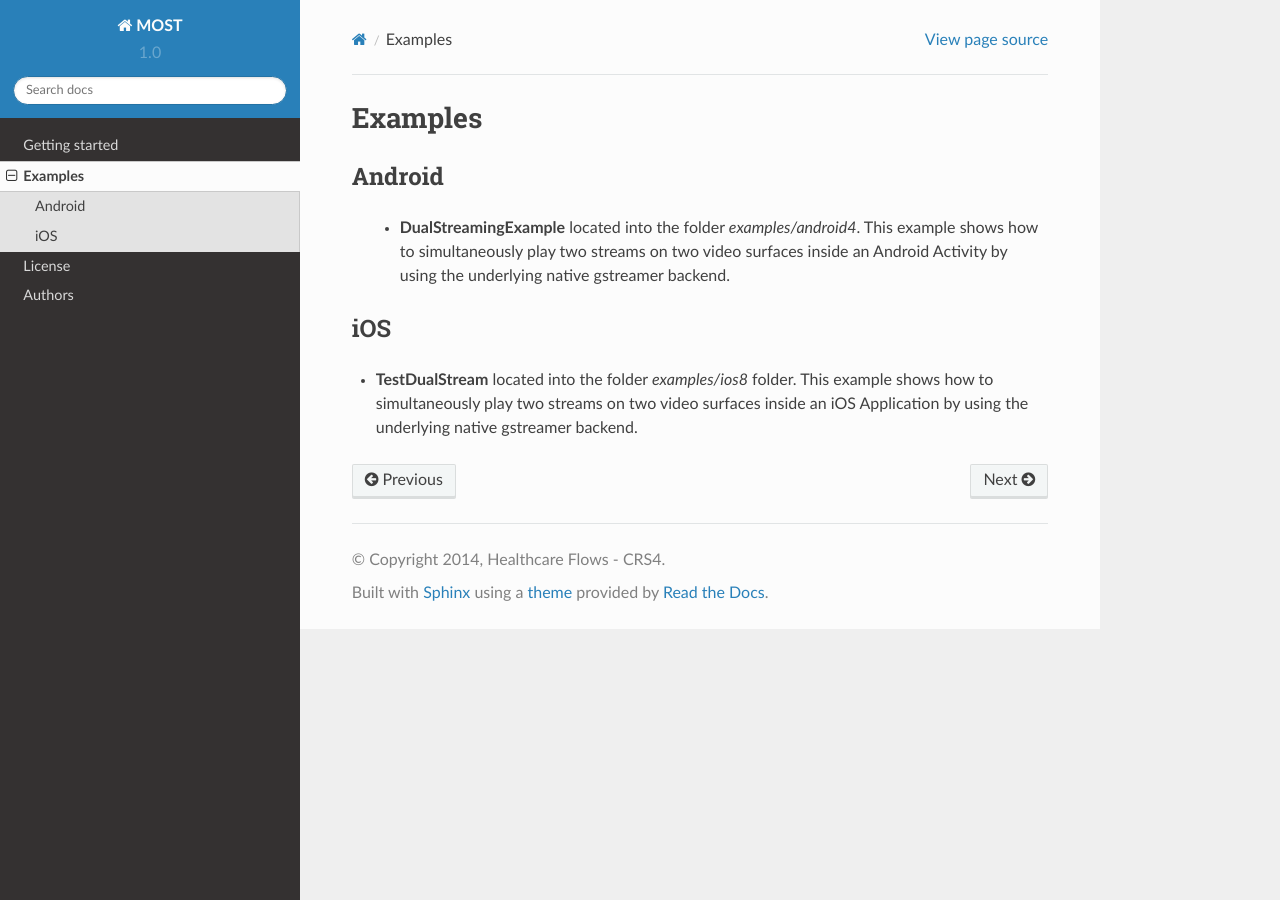
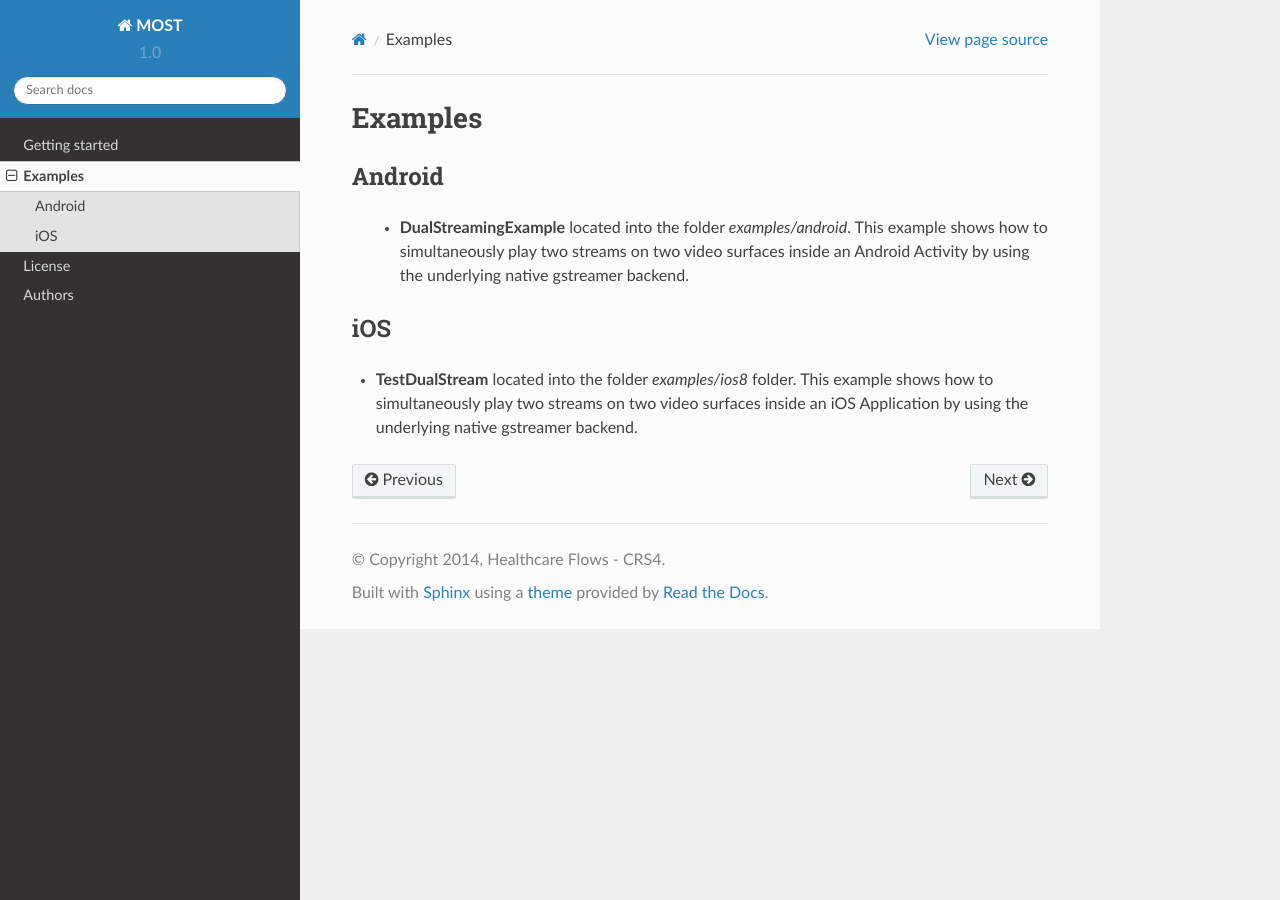
Before and after one commit to crs4/most-streaming, a Sphinx documentation site: the page built from docs/source/examples.rst, in a window 1280 px wide. Built offline with Sphinx 7.4.7 and the Read the Docs theme 2.0.0, drawn with Linux system fonts in a browser that asks for light colours; formulas are drawn with MathJax 3.

Commit message:
chabges to doc

```diff
--- a/docs/source/examples.rst
+++ b/docs/source/examples.rst
@@ -5,7 +5,7 @@ Examples
 Android
 -------
 
- * **DualStreamingExample** located into the folder *examples/android4*. This example shows how to simultaneously play two streams on two video surfaces inside an Android Activity by using the underlying native gstreamer backend.
+ * **DualStreamingExample** located into the folder *examples/android*. This example shows how to simultaneously play two streams on two video surfaces inside an Android Activity by using the underlying native gstreamer backend.
 
 iOS
 ---
```
